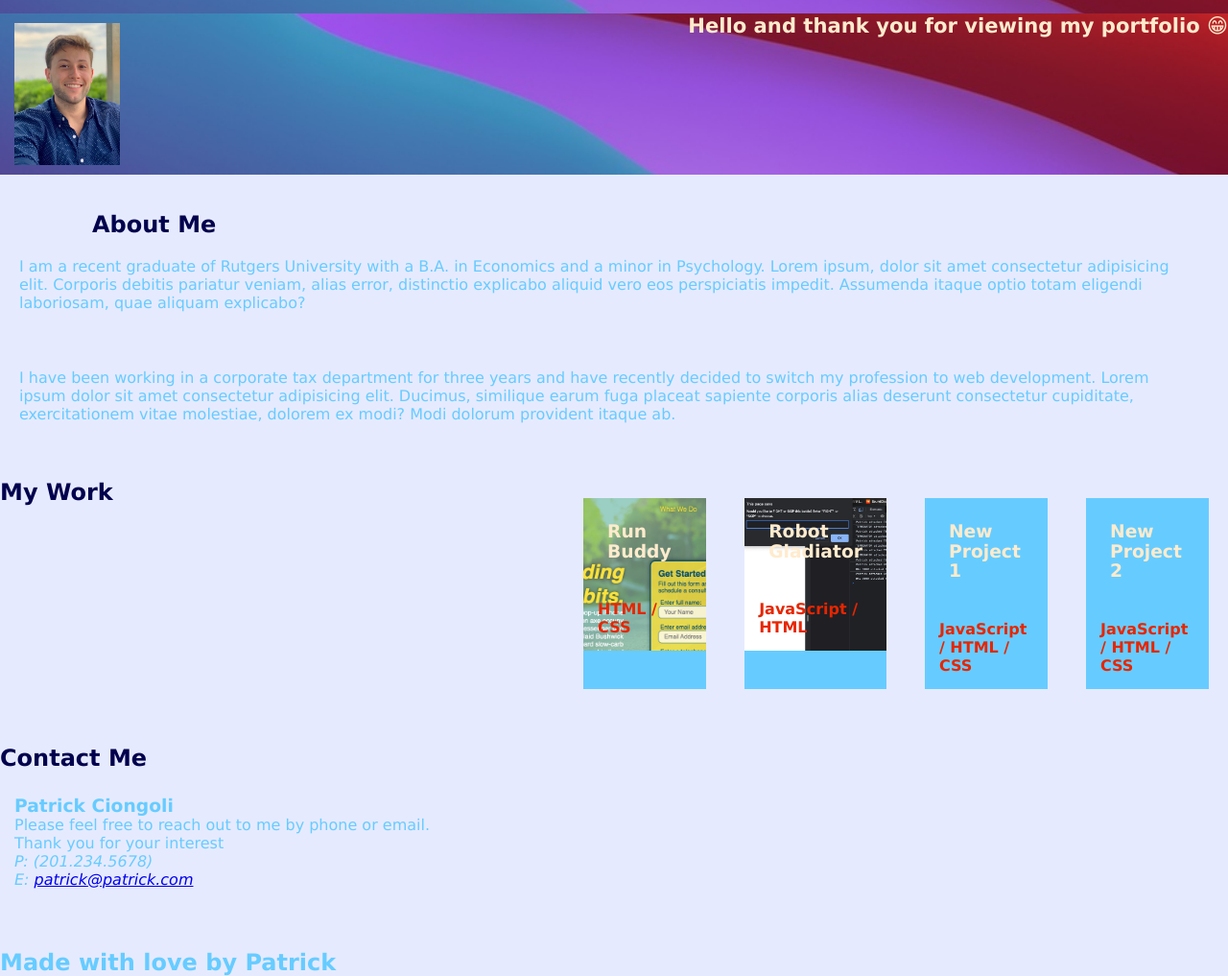
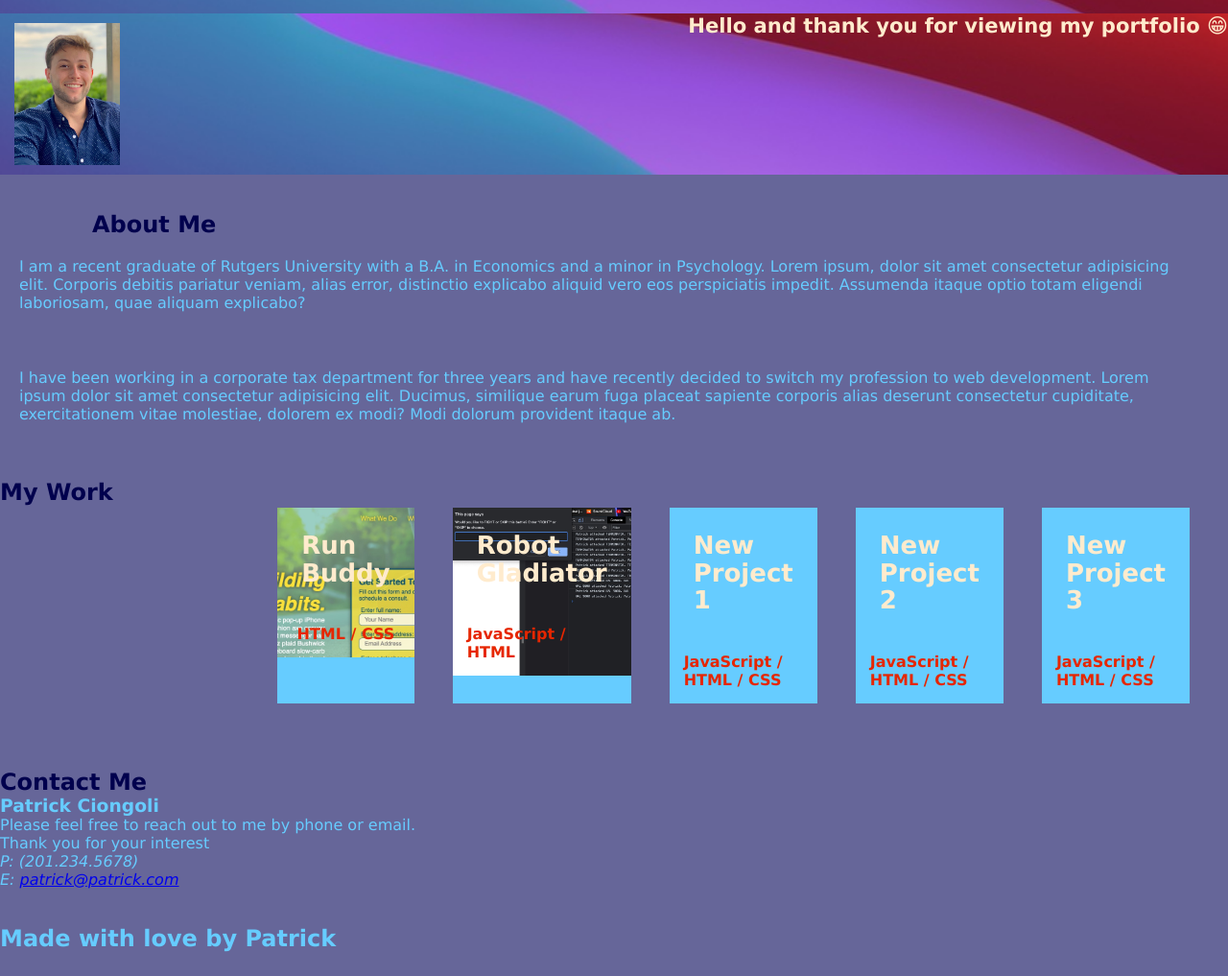
Before and after one commit to pciongoli/pc-portfolio, a plain HTML site: page index.html in a window 1280 px wide. Shown: the part 66-1083 px from the top of the page at 96% size. After the commit the page ends 1058 px from the top, so only its background shows below. Drawn offline with Linux system fonts and the light colour scheme.

Commit message:
updated css

```diff
--- a/assets/css/style.css
+++ b/assets/css/style.css
@@ -13,7 +13,7 @@
 
 body {
     position: relative;
-    background-color: #E6EAFF;
+    background-color: #666699;
     color: var(--secondary-color);
     font-family: 'Lucida Sans', 'Lucida Sans Regular', 'Lucida Grande', 'Lucida Sans Unicode', Geneva, Verdana, sans-serif;
 }
@@ -99,14 +99,15 @@ header nav ul li a {
 
 .my-work {
     display: flex;
+    margin: 0 auto;
 }
 
 .work-projects {
     width: 100%;
     margin: 0 auto;
+    padding: 10px 20px;
     display: flex;
-    flex-wrap: wrap;
-    justify-content: space-around;
+    justify-content: start;
 }
 
 
@@ -119,6 +120,7 @@ header nav ul li a {
 
 .project-heading {
     color: var(--tertiary-color);
+    font-size: 26px;
     padding: 25px;
     line-height: 1.1;
     justify-content: center;
@@ -135,7 +137,6 @@ header nav ul li a {
 
 .project img {
     width: 100%;
-    height: auto;
 }
 
 .project-runbuddy {
@@ -151,16 +152,14 @@ header nav ul li a {
 
 .contact-info {
     display: flex;
-    flex-wrap: wrap;
-    padding: 25px 15px;
+    justify-content: space-between;
 }
 
 .section-title {
     width: 85%;
     color: var(--primary-color);
     flex-wrap: wrap;
-    justify-content: space-evenly;
-    align-items: flex-end;
+    justify-content: flex-end;
 }
 
 .section-paragraph {
@@ -168,5 +167,4 @@ header nav ul li a {
     padding: 20px 20px;
     display: flex;
     flex-wrap: wrap;
-    float: right;
 }
--- a/index.html
+++ b/index.html
@@ -99,6 +99,12 @@
                             <p class="project-discription">JavaScript / HTML / CSS</p>
                         </div>
                     </article>
+                    <article class="project">
+                        <div class="project-new3">
+                            <h3 class="project-heading">New Project 3</h3>
+                            <p class="project-discription">JavaScript / HTML / CSS</p>
+                        </div>
+                    </article>
                 </div>
             </div>
         </section>
```
